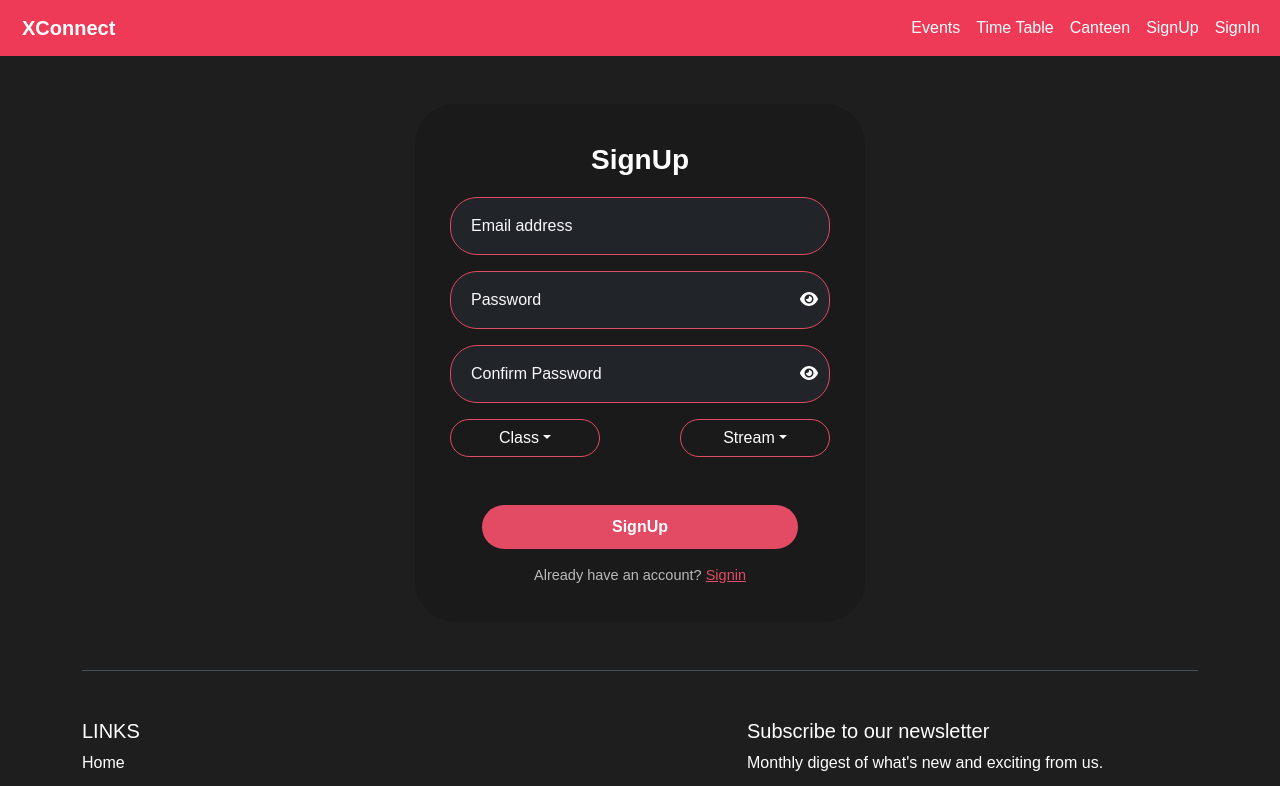
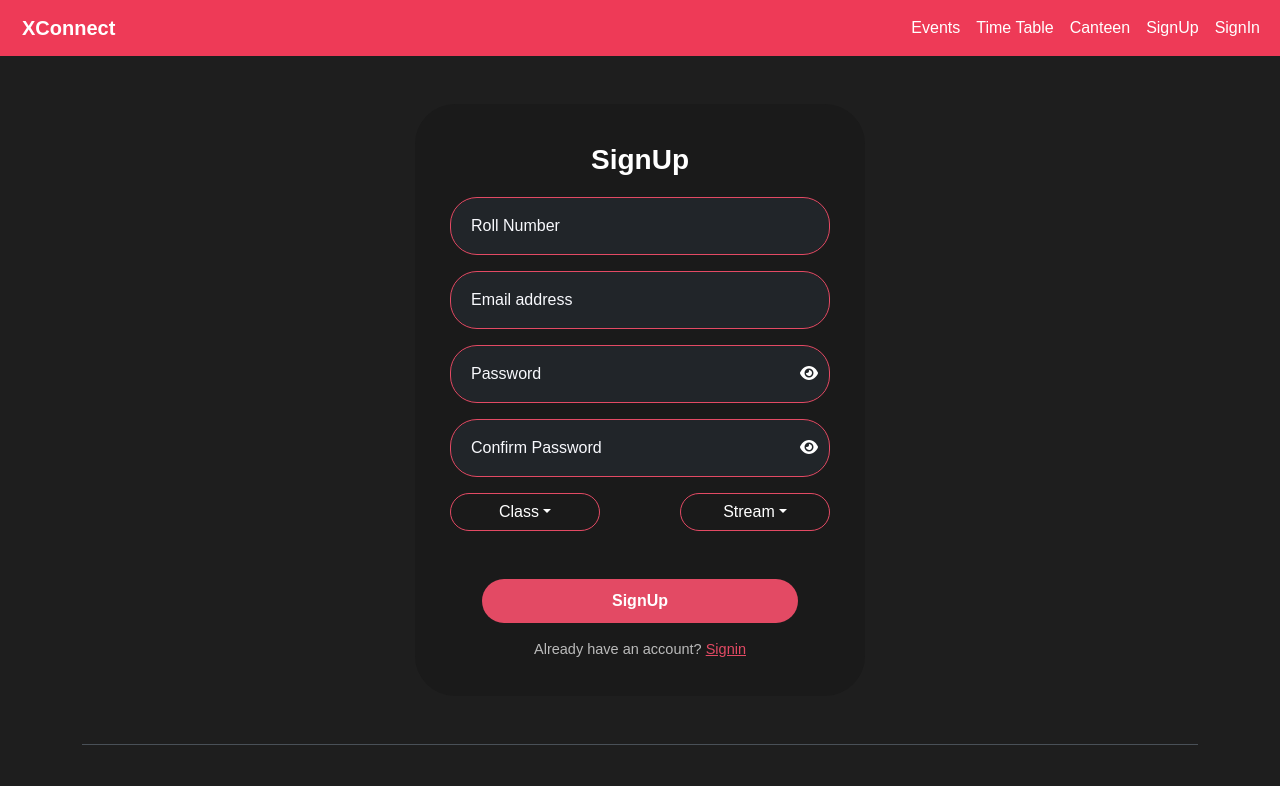
Before and after one commit to sea-rod/xavier-connect, a React (Create React App) app in the folder xconnect_frontend/xconnect/: page /SignUp in a window 1280 px wide. Shown: the top 786 px of the page. Built offline with nearby package versions, Linux system fonts and the light colour scheme.

Commit message:
Add Roll Number

```diff
--- a/xconnect_frontend/xconnect/src/pages/Sign up/SignUp.js
+++ b/xconnect_frontend/xconnect/src/pages/Sign up/SignUp.js
@@ -15,8 +15,10 @@ export default function SignUp() {
                 <div className="custom-container mb-1 mt-5">
                     <div className="title">SignUp</div>
                     <form id="signup" className="form form-floating mt-3 col-10 mx-auto ">
-
-
+                        <div className="form-floating mx-auto col-12 mb-3">
+                            <input type="text" className="form-control" placeholder="" />
+                            <label htmlFor="floatingInput" style={{ paddingLeft: "20px" }}>Roll Number</label>
+                        </div>
                         <div className="form-floating mx-auto col-12 mb-3">
                             <input type="email" className="form-control" placeholder="" />
                             <label htmlFor="floatingInput" style={{ paddingLeft: "20px" }}>Email address</label>
```
